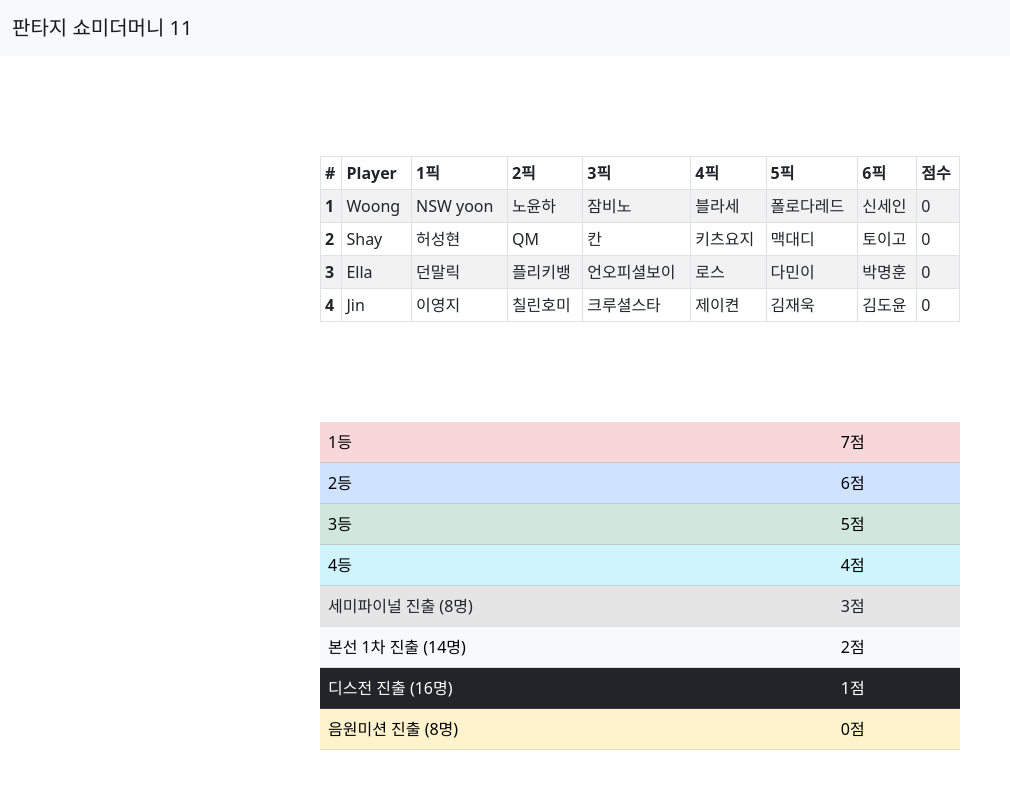
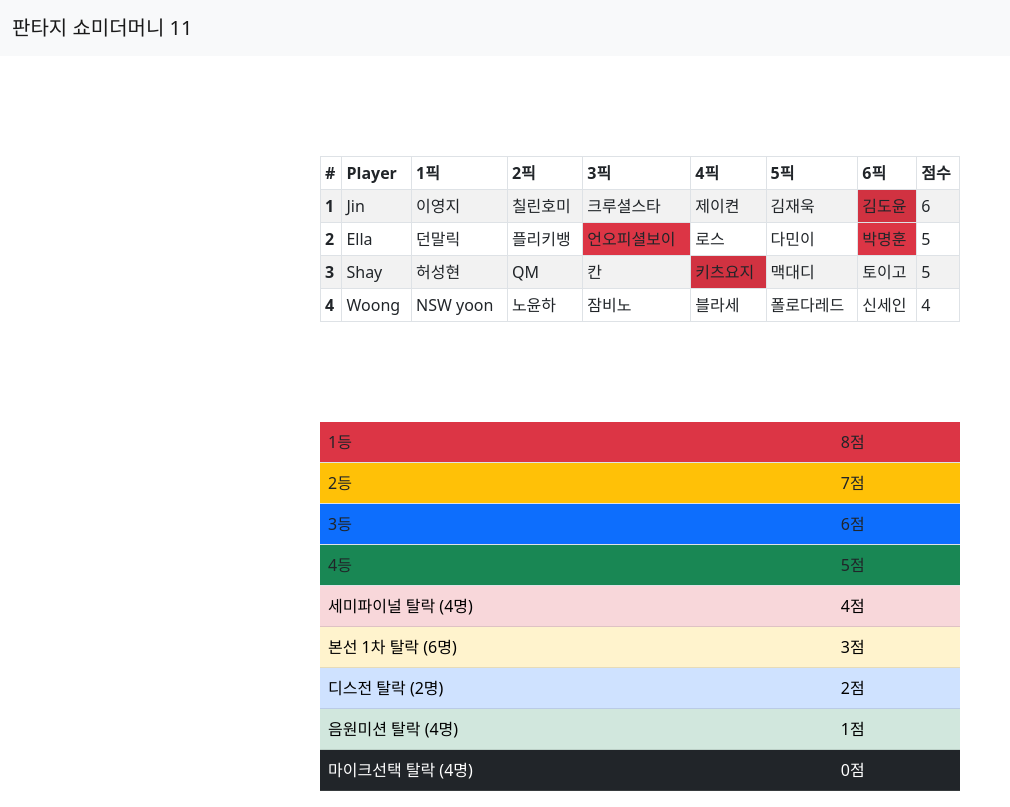
Before and after one commit to shayjin/FantasyShowMeTheMoney11, a React (Create React App) app: page / in a window 1280 px wide. Shown: the whole page, without its empty margins (0-1010 px from the left). Built offline with nearby package versions, Linux system fonts and the light colour scheme.

Commit message:
시발 색깔나온다

```diff
--- a/src/App.js
+++ b/src/App.js
@@ -23,23 +23,40 @@ function NavBar() {
 }
 
 function ScoreBoard(props) {
-  var p = [[], [], [] ,[]];
+  var p = [[], [], [], []];
   var points = {};
 
   for (var j = 0; j < 4; j++) {
 
-    p[j].push(props.players[j+1]);
+    var added = false;
+    p[j].push({name: props.players[j+1], color:""});
     var point = 0;
 
     for (var i = 0; i < props.possessions[j].length; i++) {
       var ddc;
       ddc = props.possessions[j][i];
-      p[j].push(ddc);
+
       point += props.rappers[props.possessions[j][i]];
+      for (var k = 0; k < props.rounds.length; k++) {
+        for (var l = 0; l < props.rounds[k].length; l++) {
+          added = false;
+          if (props.rounds[k].includes(ddc)) {
+            p[j].push({name: ddc, color: props.colors[k]});
+            added = true;
+            break;
+          }
+        }
+      }
+
+      if (!added) {
+        p[j].push({name: ddc, color: ""});
+      }
+
     }
 
     points[j] = point;
   }
+
   var items = Object.keys(points).map(
     (key) => { return [key, points[key]] });
 
@@ -50,7 +67,6 @@ function ScoreBoard(props) {
   var keys = items.map(
     (e) => { return e[0] });
 
-
   var index = 1;
 
   keys=keys.reverse();
@@ -59,8 +75,16 @@ function ScoreBoard(props) {
 
   for (var i = 1; i <= 6; i++) {
     pick.push(
-      <th scope="col">{i}픽</th>
+      <th scope="col" >{i}픽</th>
     )
+  }
+
+  var datas = [];
+
+  for (var possession in p) {
+    for (var rapper in p[possession]) {
+      datas.push(<td>{rapper}</td>);
+    }
   }
 
   return (
@@ -74,15 +98,15 @@ function ScoreBoard(props) {
         </tr>
       </thead>
       <tbody>
-          {keys.map(x => (
-                <tr>
-                  <th scope="row" key={p[x]}>{index++}</th>
-                    {p[x].map (y => (
-                      <td key={x + y}>{y}</td>
-                    ))}
-                  <td key={index}>{points[x]}</td>
-                </tr>
+        {p.map(y => (
+          <tr>
+            <th scope="row" key={y}>{index}</th>
+            {y.map (z =>(
+              <td key={z.name} class={z.color}>{z.name}</td>
             ))}
+            <td key={index}>{points[keys[index++ - 1]]}</td>
+          </tr>
+        ))}
       </tbody>
     </Table>
   );
@@ -93,36 +117,40 @@ function Points() {
     <Table>
       <tbody>
       <tr>
-        <td class="table-danger">1등</td>
-        <td class="table-danger">7점</td>
+        <td class="bg-danger">1등</td>
+        <td class="bg-danger">8점</td>
       </tr>
       <tr>
-        <td class="table-primary">2등</td>
-        <td class="table-primary">6점</td>
+        <td class="bg-warning">2등</td>
+        <td class="bg-warning">7점</td>
       </tr>
       <tr>
-        <td class="table-success">3등</td>
-        <td class="table-success">5점</td>
+        <td class="bg-primary">3등</td>
+        <td class="bg-primary">6점</td>
       </tr>
       <tr>
-        <td class="table-info">4등</td>
-        <td class="table-info">4점</td>
+        <td class="bg-success">4등</td>
+        <td class="bg-success">5점</td>
       </tr>
       <tr>
-        <td class="table-active">세미파이널 진출 (8명)</td>
-        <td class="table-active">3점</td>
+        <td class="table-danger">세미파이널 탈락 (4명)</td>
+        <td class="table-danger">4점</td>
       </tr>
       <tr>
-        <td class="table-light">본선 1차 진출 (14명)</td>
-        <td class="table-light">2점</td>
+        <td class="table-warning">본선 1차 탈락 (6명)</td>
+        <td class="table-warning">3점</td>
       </tr>
       <tr>
-        <td class="table-dark">디스전 진출  (16명)</td>
-        <td class="table-dark">1점</td>
+        <td class="table-primary">디스전 탈락  (2명)</td>
+        <td class="table-primary">2점</td>
       </tr>
       <tr>
-        <td class="table-warning">음원미션 진출  (8명)</td>
-        <td class="table-warning">0점</td>
+        <td class="table-success">음원미션 탈락 (4명)</td>
+        <td class="table-success">1점</td>
+      </tr>
+      <tr>
+        <td class="table-dark">마이크선택 탈락 (4명)</td>
+        <td class="table-dark">0점</td>
       </tr>
       </tbody>
     </Table>
@@ -140,6 +168,7 @@ function Main() {
   ];
 
   // 탈락자
+  let 마이크선택 = ["김도윤", "박명훈", "키츠요지", "언오피셜보이"];
   let 음원 = [];
   let 디스 = [];
   let 본선 = [];
@@ -149,7 +178,9 @@ function Main() {
   let second = "";
   let first = "";
 
-  let rounds = [음원, 디스, 본선,세미, fourth, third, second, first];
+  let rounds = [마이크선택, 음원, 디스, 본선,세미, fourth, third, second, first];
+  let colors = ["bg-danger", "bg-warning", "bg-primary", "bg-success", "table-danger", "table-warning",
+  "table-primary", "table-success", "table-dark"];
 
   var curr = 0;
 
@@ -175,7 +206,7 @@ function Main() {
 
   return (
     <div>
-      <ScoreBoard players={players} possessions={possessions} rappers={rappers}></ScoreBoard>
+      <ScoreBoard players={players} possessions={possessions} rappers={rappers} rounds={rounds} colors={colors}></ScoreBoard>
       <Points></Points>
     </div>
 
```
